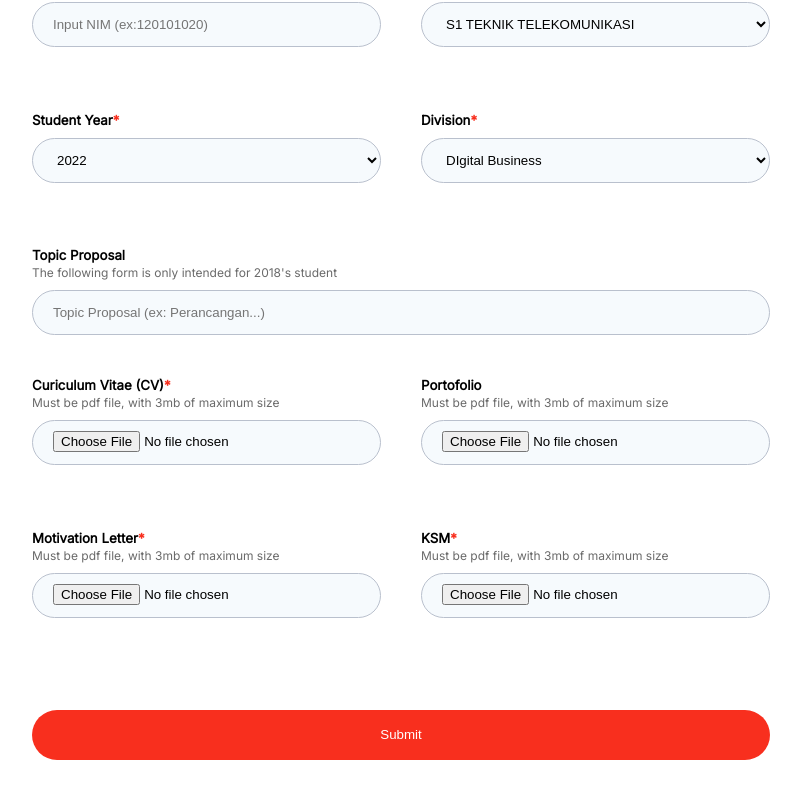
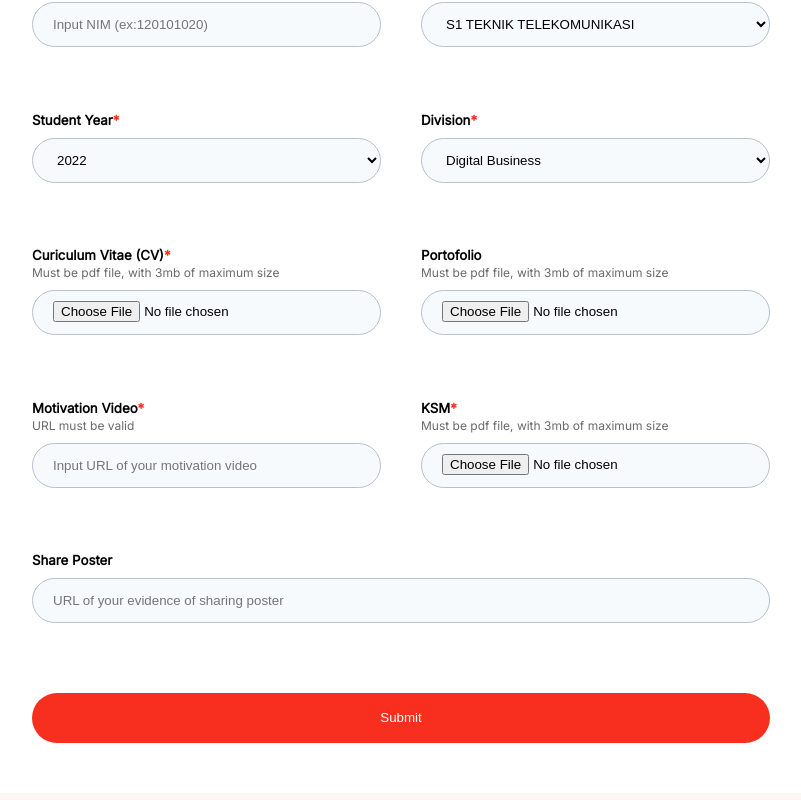
Before and after one commit to MobileInnovationLab/Legacy-Frontend-Motion, a Next.js app: page /recruitment in a window 1280 px wide. Shown: the part 1180-1980 px from the top of the page, without its empty margins (239-1040 px from the left). Built offline with nearby package versions, Linux system fonts and the light colour scheme.

Commit message:
change requirement form

```diff
--- a/components/divisionBox.jsx
+++ b/components/divisionBox.jsx
@@ -7,13 +7,13 @@ export default function divisionBox() {
       <div className={styles['second-box-div-inside']}>
         <Image
           src='/main-index/role/role-ba.png'
-          alt='DIgital Business Logo'
+          alt='Digital Business Logo'
           width={180}
           height={180}
         />
         <article className={styles['second-box-article']}>
-          <h1 className={styles['second-box-article-title']}>DIgital Business</h1>
-          <p className={styles['second-box-article-p']}>The digital business division mainly focused on the field of business, product, and management.</p>
+          <h1 className={styles['second-box-article-title']}>Digital Business</h1>
+          <p className={styles['second-box-article-p']}>The Digital business division mainly focused on the field of business, product, and management.</p>
         </article>
       </div>
       <div className={styles['second-box-div-inside']}>
--- a/components/footer.jsx
+++ b/components/footer.jsx
@@ -47,7 +47,7 @@ export default function Footer() {
 				</section>
 				<section className={styles['footer-column']}>
 					<h1 className={styles['footer-titles']}>Expertise</h1>
-					<p className={styles['footer-item']}>DIgital Business</p>
+					<p className={styles['footer-item']}>Digital Business</p>
 					<p className={styles['footer-item']}>UI/UX Design</p>
 					<p className={styles['footer-item']}>Mobile Programming</p>
 				</section>
--- a/pages/about.jsx
+++ b/pages/about.jsx
@@ -302,8 +302,8 @@ export default function About() {
             The Motion (Mobile Innovation) Laboratory is one of the research
             laboratories under the Faculty of Informatics, Telkom University.
             Motion Lab focuses on the creation and development of mobile
-            software. Now Motion Lab comes with 3 division options, Business
-            Analyst, UI/UX Design, and Mobile Programming.
+            software. Now Motion Lab comes with 3 division options, Digital
+            Business, UI/UX Design, and Mobile Programming.
           </p>
         </div>
         <section className={styles["first-image"]}>
--- a/pages/recruitment.jsx
+++ b/pages/recruitment.jsx
@@ -107,12 +107,13 @@ export default function Recruitment() {
             nim: "",
             cv: null,
             portofolio: null,
-            motivation_letter: null,
+            motivation_video: "",
+            share_poster: "",
             ksm: null,
             major: "S1 TEKNIK TELEKOMUNIKASI",
-            generation: "2021",
-            division: "DIgital Business",
-            topic_proposal: "",
+            generation: "2022",
+            division: "Digital Business",
+            // topic_proposal: "",
           }}
           onSubmit={(data, { setSubmitting }) => {
             setSubmit(true);
@@ -125,12 +126,13 @@ export default function Recruitment() {
               data.portofolio
                 ? payload.append("portofolio", data.portofolio)
                 : "";
-              payload.append("motivation_letter", data.motivation_letter);
+              payload.append("motivation_video", data.motivation_video);
               payload.append("ksm", data.ksm);
               payload.append("major", data.major);
               payload.append("generation", data.generation);
               payload.append("division", data.division);
-              payload.append("topic_proposal", data.topic_proposal);
+              payload.append("share_poster", data.share_poster);
+              // payload.append("topic_proposal", data.topic_proposal);
               // console.log(data);
               // console.log(payload);
               API.postRecruitment(payload)
@@ -174,14 +176,24 @@ export default function Recruitment() {
                 return value && value.size <= 3000000;
               }),
             portofolio: Yup.mixed(),
-            motivation_letter: Yup.mixed()
+            motivation_video: Yup.string()
               .required("Required")
-              .test("fileFormat", "PDF only", (value) => {
-                return value && ["application/pdf"].includes(value.type);
-              })
-              .test("fileSize", "Your file is too big", (value) => {
-                return value && value.size <= 3000000;
-              }),
+              .matches(
+                /((https?):\/\/)?(www.)?[a-z0-9]+(\.[a-z]{2,}){1,3}(#?\/?[a-zA-Z0-9#]+)*\/?(\?[a-zA-Z0-9-_]+=[a-zA-Z0-9-%]+&?)?$/,
+                'Enter correct url!'
+              ),
+              // .test("fileFormat", "PDF only", (value) => {
+              //   return value && ["application/pdf"].includes(value.type);
+              // })
+              // .test("fileSize", "Your file is too big", (value) => {
+              //   return value && value.size <= 3000000;
+              // })
+            share_poster: Yup.string()
+              .required("Required")
+              .matches(
+                /((https?):\/\/)?(www.)?[a-z0-9]+(\.[a-z]{2,}){1,3}(#?\/?[a-zA-Z0-9#]+)*\/?(\?[a-zA-Z0-9-_]+=[a-zA-Z0-9-%]+&?)?$/,
+                'Enter correct url!'
+              ),
             ksm: Yup.mixed()
               .required("Required")
               .test("fileFormat", "PDF only", (value) => {
@@ -413,7 +425,7 @@ export default function Recruitment() {
                     onChange={handleChange}
                     onBlur={handleBlur}
                   >
-                    <option value="DIgital Business">DIgital Business</option>
+                    <option value="Digital Business">Digital Business</option>
                     <option value="UI/UX">UI/UX Design</option>
                     <option value="Mobile Programming">
                       Mobile Programming
@@ -428,13 +440,13 @@ export default function Recruitment() {
                   </div>
                 </div>
               </div>
-              <label>
+              {/* <label>
                 <h5>Topic Proposal</h5>
                 <p className={styles.explaination}>
                   The following form is only intended for 2018&#39;s student
                 </p>
-              </label>
-              <Field
+              </label> */}
+              {/* <Field
                 id="topic_proposal"
                 type="text"
                 name="topic_proposal"
@@ -442,7 +454,7 @@ export default function Recruitment() {
               />
               <div className={styles.errors}>
                 <h5>{errors.name && touched.name && <p>*{errors.name}</p>}</h5>
-              </div>
+              </div> */}
               <div className={styles.flex}>
                 <div className={styles.half}>
                   <label>
@@ -498,34 +510,22 @@ export default function Recruitment() {
               </div>
               <div className={styles.flex}>
                 <div className={styles.half}>
-                  <label htmlFor="">
+                  <label>
                     <h5>
-                      Motivation Letter<p>*</p>
+                    Motivation Video<p>*</p>
                     </h5>
                     <p className={styles.explaination}>
-                      Must be pdf file, with 3mb of maximum size
+                      URL must be valid
                     </p>
                   </label>
-                  <input
-                    type="file"
-                    name="motivation_letter"
-                    id="motivation_letter"
-                    onChange={(e) => {
-                      setFieldValue(
-                        "motivation_letter",
-                        e.currentTarget.files[0]
-                      );
-                    }}
-                    onBlur={handleBlur}
-                    touched={touched["motivation_letter"]}
+                  <Field
+                    id="motivation_video"
+                    type="text"
+                    name="motivation_video"
+                    placeholder="Input URL of your motivation video"
                   />
                   <div className={`${styles.errors} ${styles.half}`}>
-                    <h5>
-                      {errors.motivation_letter &&
-                        touched.motivation_letter && (
-                          <p>*{errors.motivation_letter}</p>
-                        )}
-                    </h5>
+                    <h5>{errors.motivation_video && touched.motivation_video && <p>*{errors.motivation_video}</p>}</h5>
                   </div>
                 </div>
                 <div className={styles.half}>
@@ -552,6 +552,18 @@ export default function Recruitment() {
                   </div>
                 </div>
               </div>
+              <label>
+                <h5>Share Poster</h5>
+              </label>
+              <Field
+                id="share_poster"
+                type="text"
+                name="share_poster"
+                placeholder="URL of your evidence of sharing poster"
+              />
+              <div className={styles.errors}>
+                <h5>{errors.share_poster && touched.share_poster && <p>*{errors.share_poster}</p>}</h5>
+              </div>
               <button
                 className={submit ? styles["button-submitted"] : ""}
                 type="submit"
```
